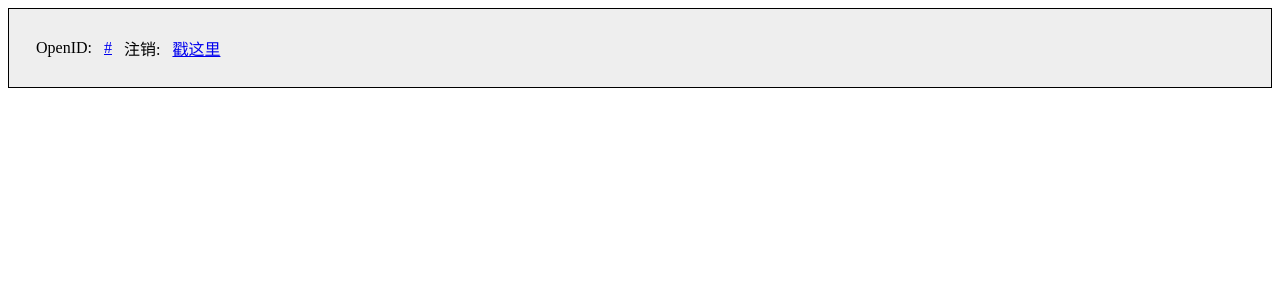
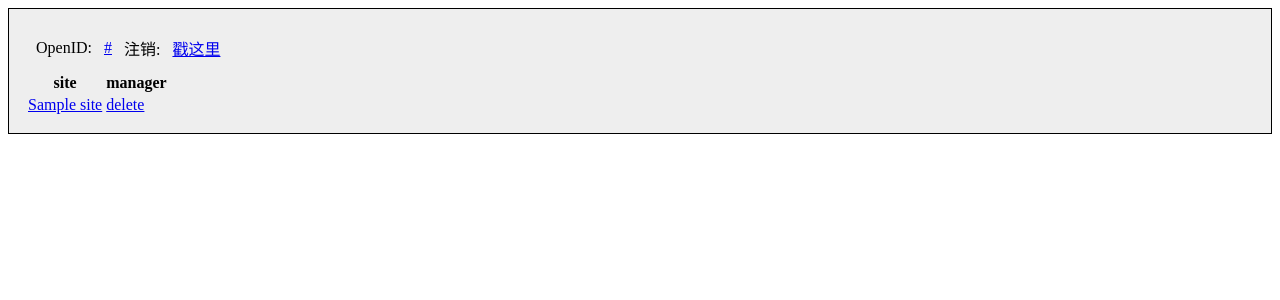
Before and after one commit to xiaomen/openid, a Django app: template djopenid/templates/server/index.html in a window 1280 px wide. Shown: the top 300 px of the page. Run offline with Django 3.2, Linux system fonts and the light colour scheme; the template is opened without the code that fills it: most values are stand-ins (such as "Sample title", 1, 10 or a date in 2020).

Commit message:
add site manager

```diff
--- a/djopenid/server/urls.py
+++ b/djopenid/server/urls.py
@@ -8,5 +8,6 @@ urlpatterns = patterns(
     (r'^processTrustResult/$', 'processTrustResult'),
     (r'^endpoint/$', 'endpoint'),
     (r'^trust/$', 'trustPage'),
+    (r'^delete/$', 'manager'),
     (r'^(?P<user>.*)/$', 'idPage'),
 )
--- a/djopenid/templates/server/index.html
+++ b/djopenid/templates/server/index.html
@@ -39,6 +39,18 @@
                 <td><a href="/auth/logout">戳这里</a></td>
             </tr>
         </table>
+        <table>
+            <tr>
+                <th>site</th>
+                <th>manager</th>
+            </tr>
+            {% for auth_site in auth_sites %}
+            <tr>
+                <td><a href="{{auth_site.site}}">{{auth_site.site}}</a></td>
+                <td><a href="/server/delete/?index={{auth_site.id}}">delete</a></td>
+            </tr>
+            {% endfor %}
+        </table>
   {% endblock %}
   </body>
 </html>
--- a/djopenid/templates/server/trust.html
+++ b/djopenid/templates/server/trust.html
@@ -42,6 +42,7 @@
 <form method="post" action="{{ trust_handler_url }}">
   <h2>是否授权？</h2>
   <input type="submit" value="永久授权" name="allow" />
+  <input type="submit" value="授权一次" name="once" />
   <input type="submit" value="拒绝授权" name="cancel" />
 </form>
 </div>
```
Also changed, not shown: djopenid/server/views.py (+4 -6 lines), djopenid/server/models.py (line endings or trailing spaces).
